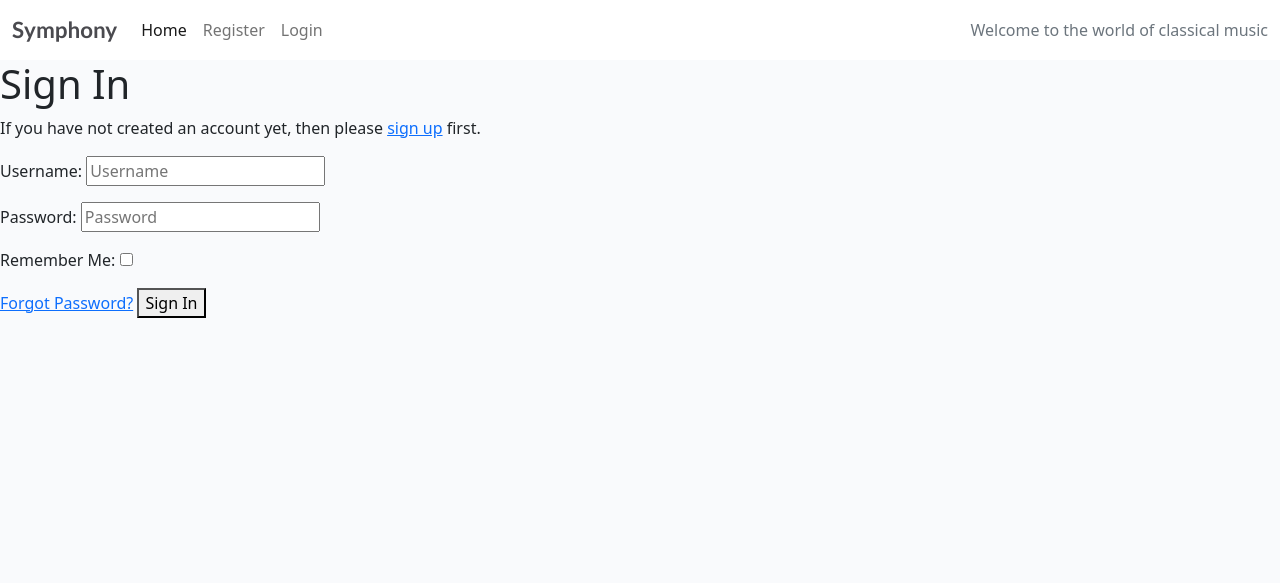
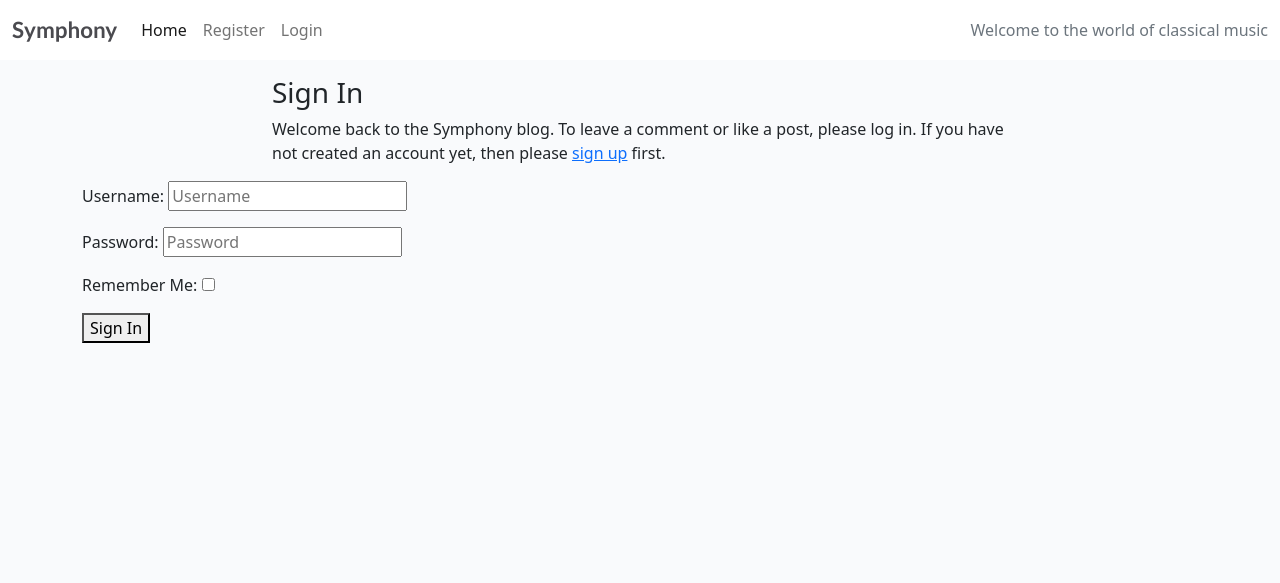
Before and after one commit to Caitriona71/symphonyblogcb, a Django app: page /accounts/login/ in a window 1280 px wide. Shown: the top 583 px of the page. Run offline with Django 3.2, Linux system fonts and the light colour scheme; some libraries are stand-ins or nearby versions.

Commit message:
Customize user login message in login.html file

```diff
--- a/templates/account/login.html
+++ b/templates/account/login.html
@@ -7,40 +7,27 @@
 
 {% block content %}
 
-<h1>{% trans "Sign In" %}</h1>
+<div class="container">
+  <div class="row">
+    <div class="col-md-8 mt-3 offset-md-2">
+        <h3>{% trans "Sign In" %}</h3>
 
-{% get_providers as socialaccount_providers %}
-
-{% if socialaccount_providers %}
-<p>{% blocktrans with site.name as site_name %}Please sign in with one
-of your existing third party accounts. Or, <a href="{{ signup_url }}">sign up</a>
-for a {{ site_name }} account and sign in below:{% endblocktrans %}</p>
-
-<div class="socialaccount_ballot">
-
-  <ul class="socialaccount_providers">
-    {% include "socialaccount/snippets/provider_list.html" with process="login" %}
-  </ul>
-
-  <div class="login-or">{% trans 'or' %}</div>
-
-</div>
-
-{% include "socialaccount/snippets/login_extra.html" %}
-
-{% else %}
-<p>{% blocktrans %}If you have not created an account yet, then please
-<a href="{{ signup_url }}">sign up</a> first.{% endblocktrans %}</p>
-{% endif %}
-
+        <p>{% blocktrans %}Welcome back to the Symphony blog.
+        To leave a comment or like a post, please log in. If you
+        have not created an account yet, then please
+        <a href="{{ signup_url }}">sign up</a> first.{% endblocktrans %}</p>
+    </div>
+  </div>
 <form class="login" method="POST" action="{% url 'account_login' %}">
   {% csrf_token %}
   {{ form.as_p }}
   {% if redirect_field_value %}
   <input type="hidden" name="{{ redirect_field_name }}" value="{{ redirect_field_value }}" />
   {% endif %}
-  <a class="button secondaryAction" href="{% url 'account_reset_password' %}">{% trans "Forgot Password?" %}</a>
   <button class="primaryAction" type="submit">{% trans "Sign In" %}</button>
 </form>
+</div>
+</div>
+</div>
 
 {% endblock %}
```
